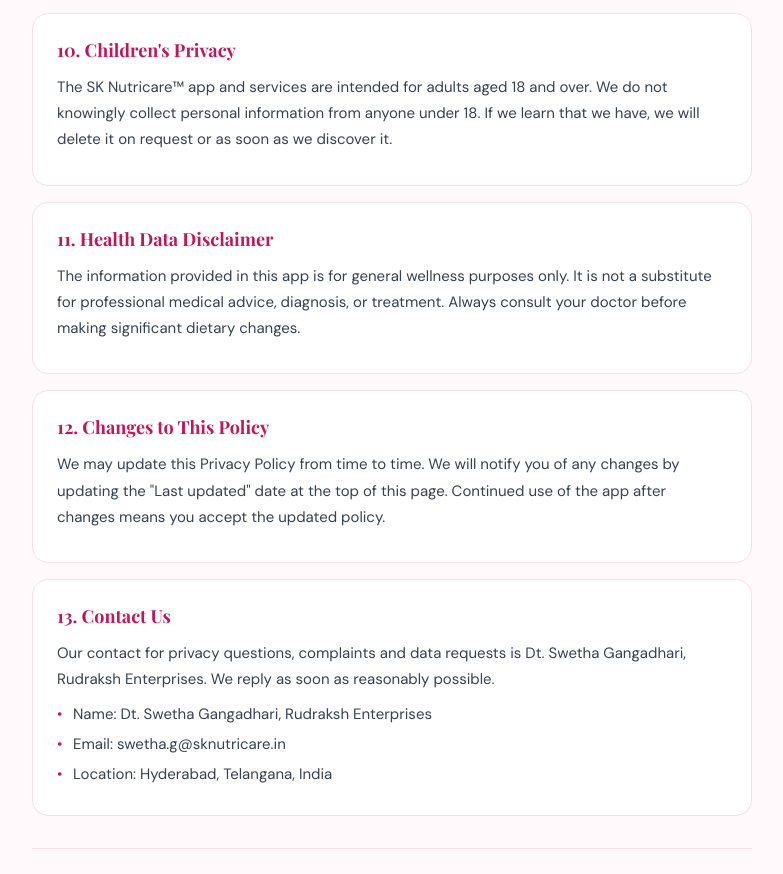
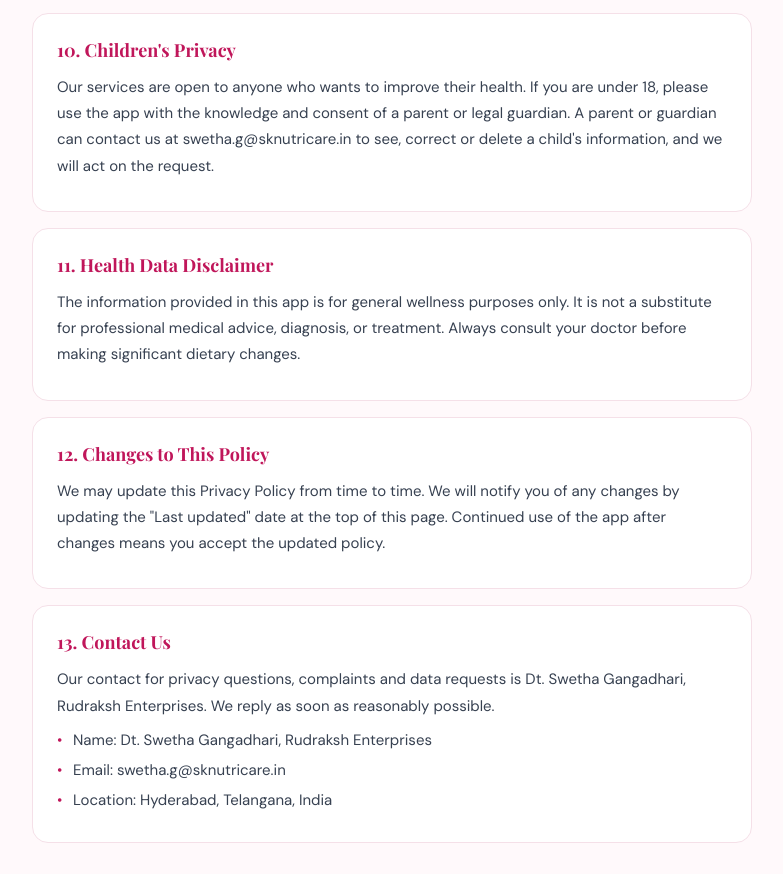
Before and after one commit to kalyan113113/SK-Nutricare-website, a plain HTML site: page privacy.html in a window 1280 px wide. Shown: the part 4400-5274 px from the top of the page, without its empty margins (248-1031 px from the left). Drawn offline with nearby package versions, Linux system fonts and the light colour scheme.

Commit message:
Privacy policy: new age wording (open to all, parental consent under 18)
Co-Authored-By: Claude Sonnet 5.5 <noreply@anthropic.com>

```diff
--- a/privacy.html
+++ b/privacy.html
@@ -133,7 +133,7 @@ nav{background:#c0165a;padding:16px 5%;display:flex;align-items:center;justify-c
 
   <div class="section">
     <div class="section-title">10. Children's Privacy</div>
-    <p class="body">The SK Nutricare™ app and services are intended for adults aged 18 and over. We do not knowingly collect personal information from anyone under 18. If we learn that we have, we will delete it on request or as soon as we discover it.</p>
+    <p class="body">Our services are open to anyone who wants to improve their health. If you are under 18, please use the app with the knowledge and consent of a parent or legal guardian. A parent or guardian can contact us at swetha.g@sknutricare.in to see, correct or delete a child's information, and we will act on the request.</p>
   </div>
 
   <div class="section">
```
